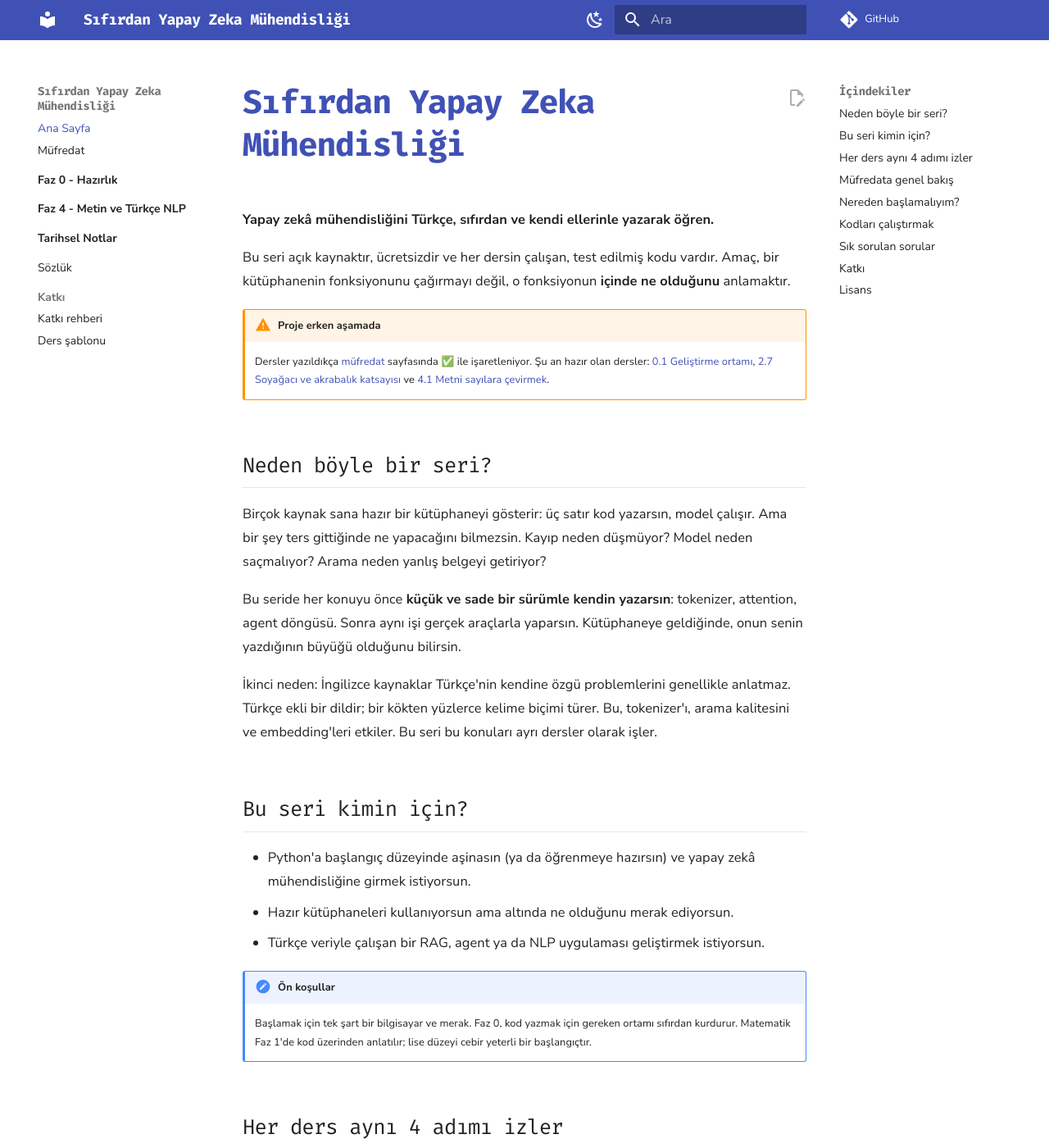
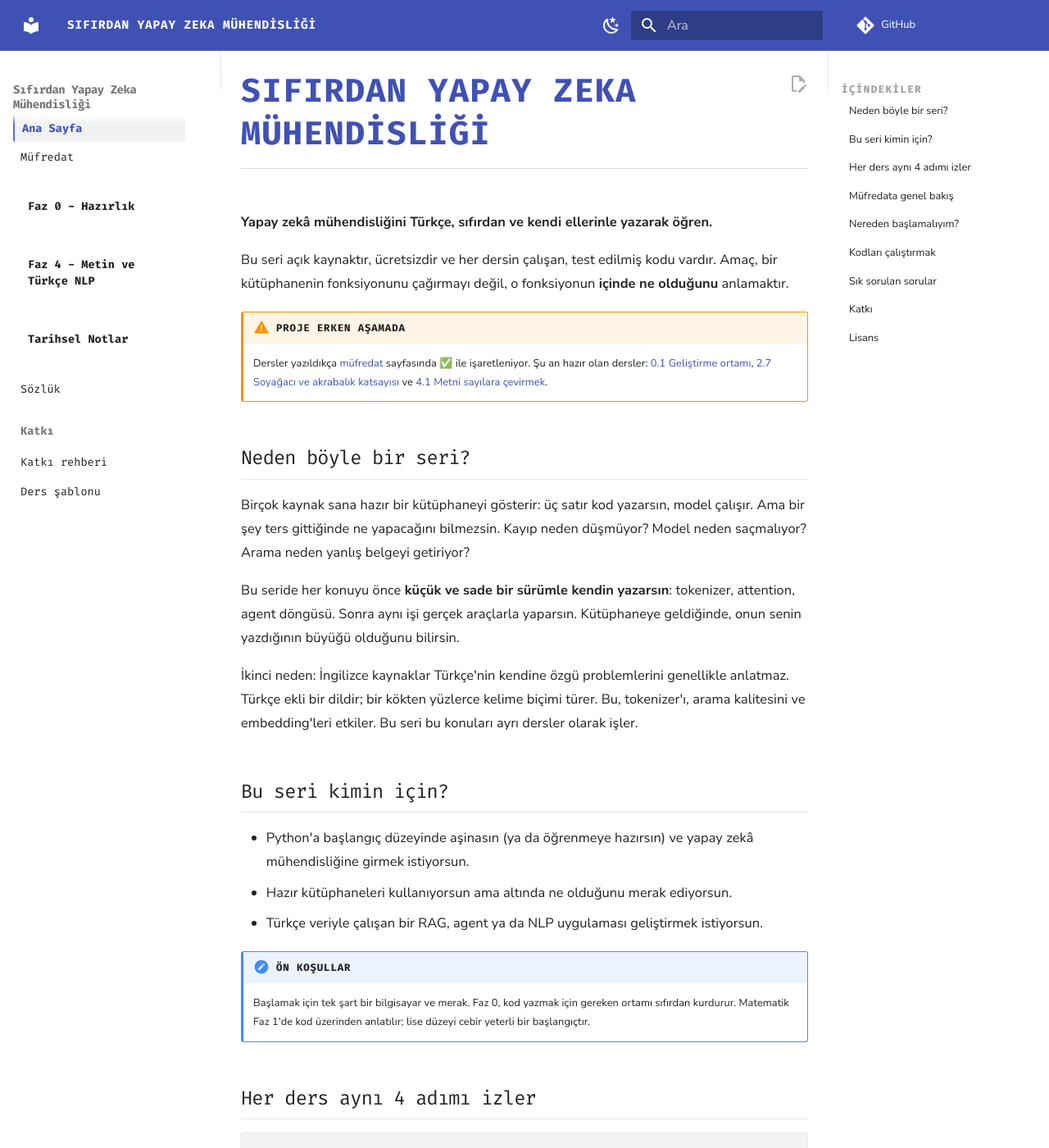
Before and after one commit to CoshkaX/Sifirdan_Ai_Muhendisligi, an MkDocs documentation site: the page built from docs/index.md, in a window 1280 px wide and 1400 px high. Shown: the whole window at 82% size. Built offline with MkDocs 1.6.1 and Material for MkDocs 9.7.7, drawn with Linux system fonts in a browser that asks for light colours; comment, search, counter and statistics services are not loaded.

Commit message:
Refine lesson layout to technical three-column style

```diff
--- a/docs/stylesheets/extra.css
+++ b/docs/stylesheets/extra.css
@@ -78,3 +78,172 @@
   border-radius: 3px;
   text-transform: none;
 }
+
+/* Ders sayfalari: teknik, uc sutunlu ve bilgi yogun bir düzen. */
+.md-header {
+  height: 3.1rem;
+}
+
+.md-header__inner {
+  height: 3.1rem;
+  padding: 0 0.7rem;
+}
+
+.md-header__title {
+  font-family: "Fira Code", monospace;
+  font-size: 0.72rem;
+  text-transform: uppercase;
+  letter-spacing: 0.06em;
+}
+
+.md-tabs {
+  min-height: 0;
+  height: 2.1rem;
+}
+
+.md-tabs__inner {
+  height: 2.1rem;
+}
+
+.md-tabs__link {
+  margin-top: 0;
+  height: 2.1rem;
+  font-family: "Fira Code", monospace;
+  font-size: 0.58rem;
+  text-transform: uppercase;
+  letter-spacing: 0.08em;
+}
+
+.md-main__inner {
+  margin-top: 0;
+}
+
+.md-sidebar--primary {
+  border-right: 1px solid rgba(110, 128, 119, 0.16);
+}
+
+.md-sidebar--secondary {
+  border-left: 1px solid rgba(110, 128, 119, 0.16);
+}
+
+.md-sidebar__inner {
+  padding-top: 0.75rem;
+}
+
+.md-nav__title,
+.md-nav__item {
+  font-family: "Fira Code", monospace;
+}
+
+.md-nav__item {
+  font-size: 0.68rem;
+  line-height: 1.45;
+}
+
+.md-nav__item .md-nav__link {
+  margin-top: 0.12rem;
+  margin-bottom: 0.12rem;
+  border-radius: 2px;
+  padding: 0.34rem 0.45rem;
+}
+
+.md-nav__item .md-nav__link--active {
+  font-weight: 700;
+  background: rgba(110, 128, 119, 0.10);
+  border-left: 2px solid var(--md-accent-fg-color);
+}
+
+.md-nav--secondary .md-nav__title {
+  text-transform: uppercase;
+  font-size: 0.62rem;
+  letter-spacing: 0.12em;
+  opacity: 0.72;
+}
+
+.md-nav--secondary .md-nav__item {
+  font-family: "Nunito Sans", sans-serif;
+  font-size: 0.64rem;
+}
+
+.md-typeset h1 {
+  width: 100%;
+  padding: 0.15rem 0 0.8rem;
+  border-bottom: 1px solid rgba(110, 128, 119, 0.28);
+  text-transform: uppercase;
+  letter-spacing: 0.035em;
+}
+
+.md-typeset h2 {
+  font-size: 1.18rem;
+  margin-top: 2.2em;
+}
+
+.md-typeset h3 {
+  font-size: 0.9rem;
+  text-transform: uppercase;
+  letter-spacing: 0.03em;
+}
+
+.md-typeset blockquote {
+  border-left: 3px solid var(--md-accent-fg-color);
+  background: rgba(110, 128, 119, 0.05);
+  padding: 0.65rem 1rem;
+  color: inherit;
+}
+
+.md-typeset .admonition {
+  border: 1px solid rgba(110, 128, 119, 0.20);
+  border-left-width: 3px;
+}
+
+.md-typeset .admonition-title {
+  font-family: "Fira Code", monospace;
+  text-transform: uppercase;
+  letter-spacing: 0.07em;
+  font-size: 0.62rem;
+}
+
+.md-typeset table:not([class]) {
+  font-size: 0.72rem;
+}
+
+.md-typeset table th {
+  font-family: "Fira Code", monospace;
+  font-size: 0.62rem;
+  text-transform: uppercase;
+  letter-spacing: 0.04em;
+}
+
+.md-typeset pre {
+  border: 1px solid rgba(110, 128, 119, 0.18);
+}
+
+.md-typeset code {
+  font-size: 0.78em;
+}
+
+.md-footer {
+  border-top: 1px solid rgba(110, 128, 119, 0.16);
+}
+
+@media screen and (min-width: 76em) {
+  .md-grid {
+    max-width: 79rem;
+  }
+
+  .md-sidebar {
+    top: 3.1rem;
+  }
+
+  .md-sidebar--primary {
+    width: 13.5rem;
+  }
+
+  .md-sidebar--secondary {
+    width: 13.5rem;
+  }
+
+  .md-content__inner {
+    max-width: 48rem;
+  }
+}
```
